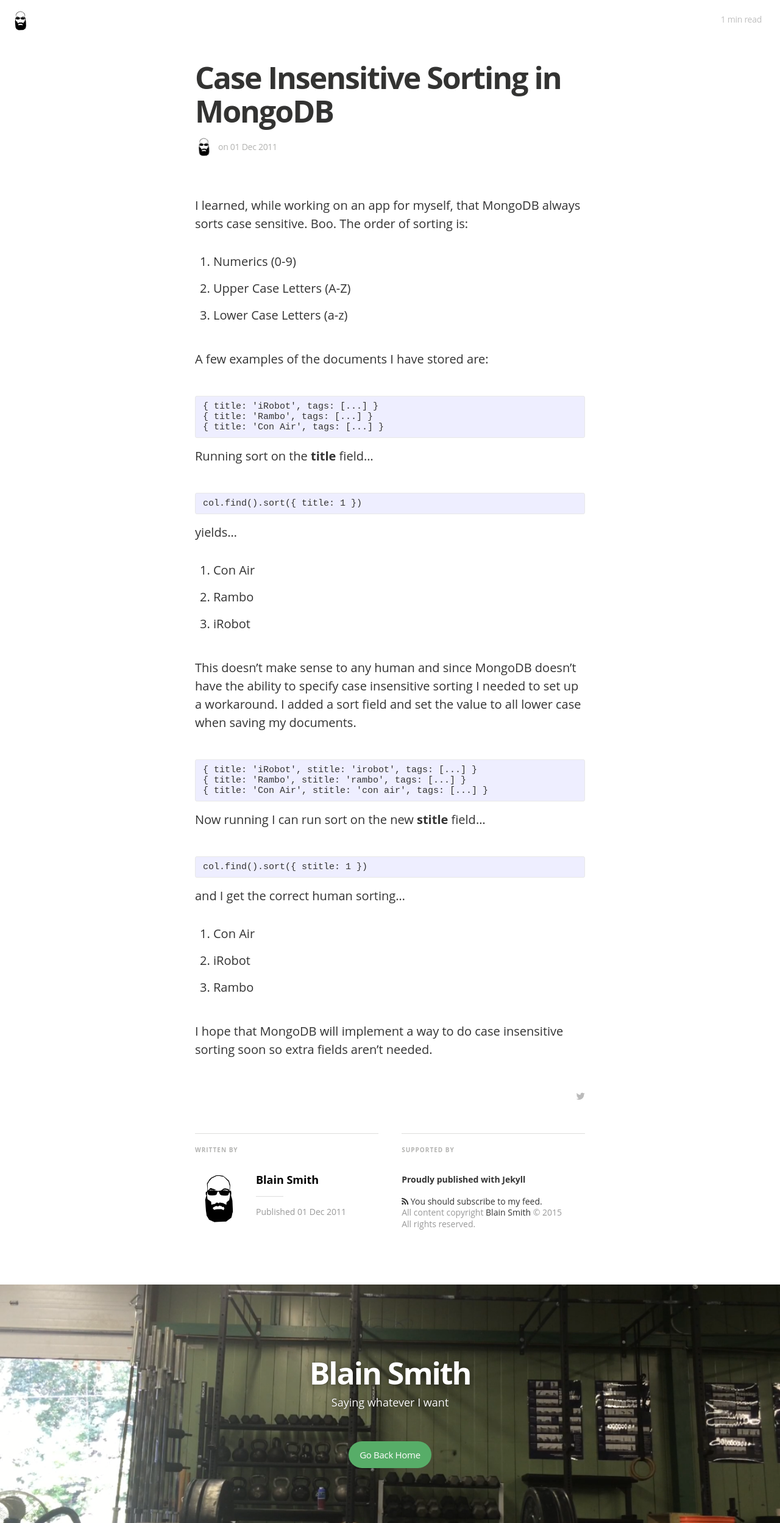
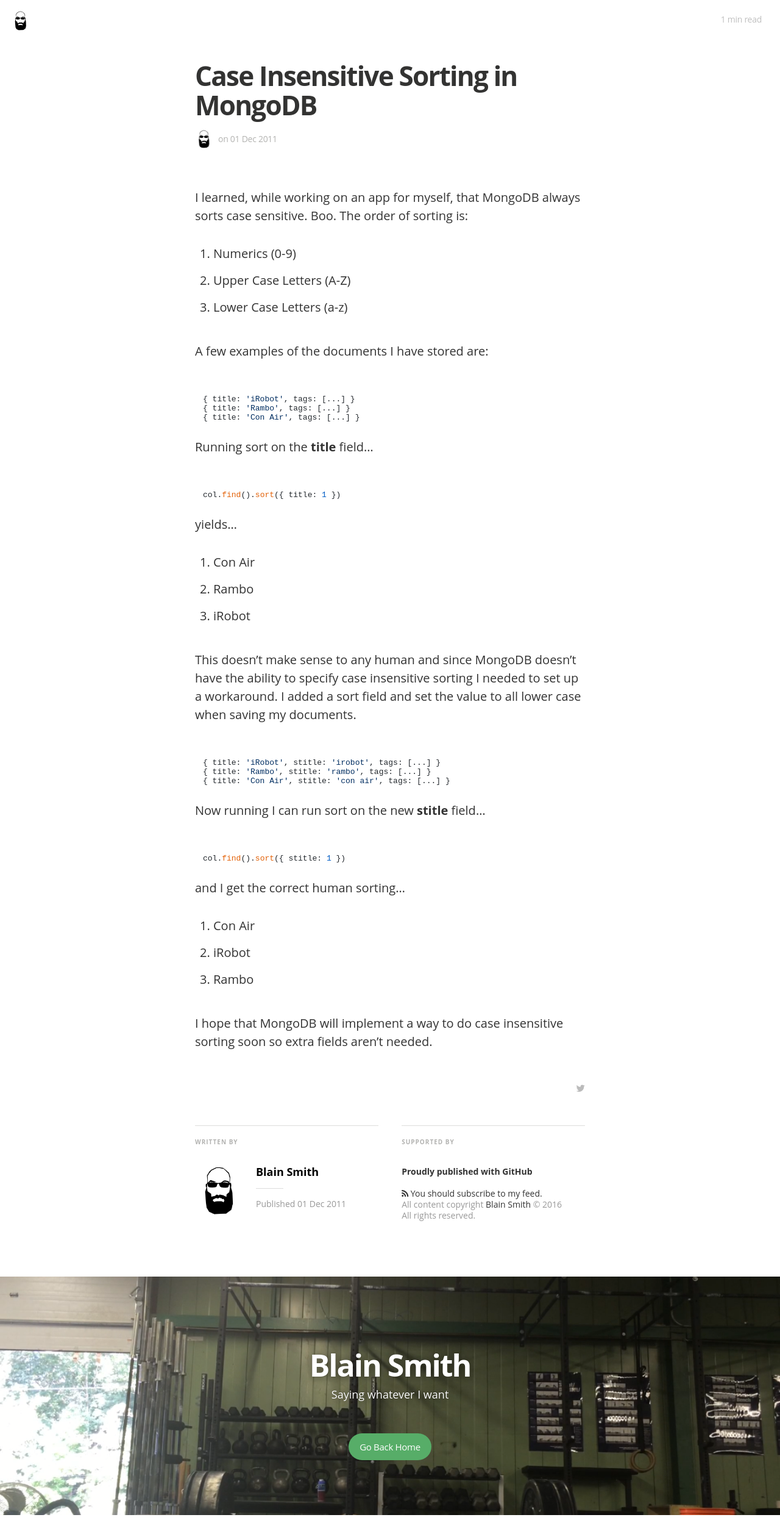
Before and after one commit to blainsmith/blainsmith.com, a Jekyll site: the page built from _posts/2011-12-01-case-insensitive-sorting-in-mongo-db.md, in a window 1280 px wide. Shown: the whole page at 61% size. Built offline with Jekyll 4.4.1, drawn with Linux system fonts in a browser that asks for light colours; nearby versions of some CDN libraries; some web fonts are replaced; Markdown is read by kramdown in place of the engine named in the settings.

Commit message:
better syntax highlighting

```diff
--- a/_includes/footer.html
+++ b/_includes/footer.html
@@ -3,8 +3,8 @@
 <footer class="site-footer">
   <a class="subscribe" href="{{ "/feed.xml" | prepend: site.baseurl }}"> <span class="tooltip"> <i class="fa fa-rss"></i> Subscribe!</span></a>
     <div class="inner">
-         <section class="copyright">All content copyright <a href="mailto:{{ site.email}}">{{ site.name }}</a> &copy; 2015 &bull; All rights reserved.</section>
-         <section class="poweredby">Made with <a href="http://jekyllrb.com"> Jekyll</a></section>
+         <section class="copyright">All content copyright <a href="mailto:{{ site.email}}">{{ site.name }}</a> &copy; {{ site.time | date: '%Y' }} &bull; All rights reserved.</section>
+         <section class="poweredby">Proudly published with <a href="http://github.com/blainsmith/blainsmith.github.io">GitHub</a></section>
     </div>
 </footer>
 
--- /dev/null
+++ b/_includes/highlight.html
@@ -0,0 +1,3 @@
+<link rel="stylesheet" href="//cdnjs.cloudflare.com/ajax/libs/highlight.js/9.2.0/styles/github.min.css">
+<script src="//cdnjs.cloudflare.com/ajax/libs/highlight.js/9.2.0/highlight.min.js"></script>
+<script>hljs.initHighlightingOnLoad();</script>
--- a/_layouts/default.html
+++ b/_layouts/default.html
@@ -19,6 +19,7 @@
 
     {% include footer.html %}
     {% include analytics.html %}
+    {% include highlight.html %}
 
   </body>
 
--- a/_layouts/page.html
+++ b/_layouts/page.html
@@ -92,5 +92,6 @@
     </div>
 
     {% include analytics.html %}
+    {% include highlight.html %}
   </body>
 </html>
--- a/_layouts/post.html
+++ b/_layouts/post.html
@@ -112,10 +112,10 @@
           <div class="isRight">
             <h5 class="index-headline featured"><span>Supported by</span></h5>
             <footer class="site-footer">
-              <section class="poweredby">Proudly published with <a href="http://jekyllrb.com"> Jekyll</a></section>
+              <section class="poweredby">Proudly published with <a href="http://github.com/blainsmith/blainsmith.github.io">GitHub</a></section>
               <a class="subscribe" href="{{ "/feed.xml" | prepend: site.baseurl }}"> <span class="tooltip"> <i class="fa fa-rss"></i> You should subscribe to my feed.</span></a>
               <div class="inner">
-                <section class="copyright">All content copyright <a href="{{@blog.url}}/">{{site.author}}</a> &copy; 2015<br>All rights reserved.</section>
+                <section class="copyright">All content copyright <a href="{{@blog.url}}/">{{site.author}}</a> &copy; {{ site.time | date: '%Y' }}<br>All rights reserved.</section>
               </div>
             </footer>
           </div>
@@ -134,5 +134,6 @@
     </div>
 
     {% include analytics.html %}
+    {% include highlight.html %}
   </body>
 </html>
--- a/css/main.css
+++ b/css/main.css
@@ -443,7 +443,7 @@
   font-weight: 700;
   font-style: normal;
   letter-spacing: -0.04em;
-  font-size: 50px;
+  font-size: 44px;
   line-height: 1.1;
   color: #333332;
   margin-bottom: 16px; }
@@ -721,7 +721,7 @@
 .post-tag-articleimage {
   display: none; }
 
-pre,
+/*pre,
 code {
   font-size: 15px;
   border: 1px solid #e8e8e8;
@@ -737,4 +737,4 @@
   pre > code {
     border: 0;
     padding-right: 0;
-    padding-left: 0; }
+    padding-left: 0; }*/
```
